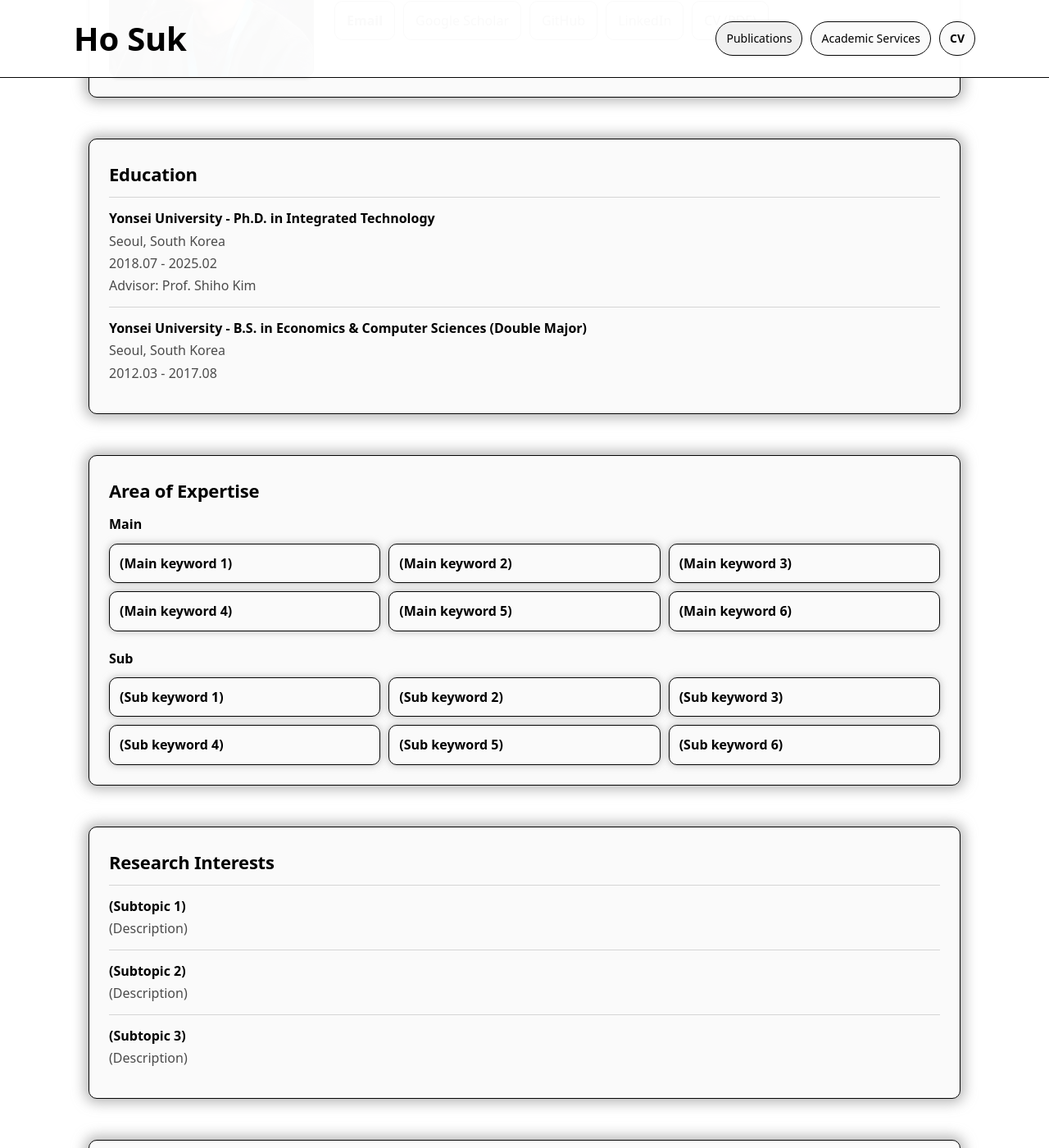
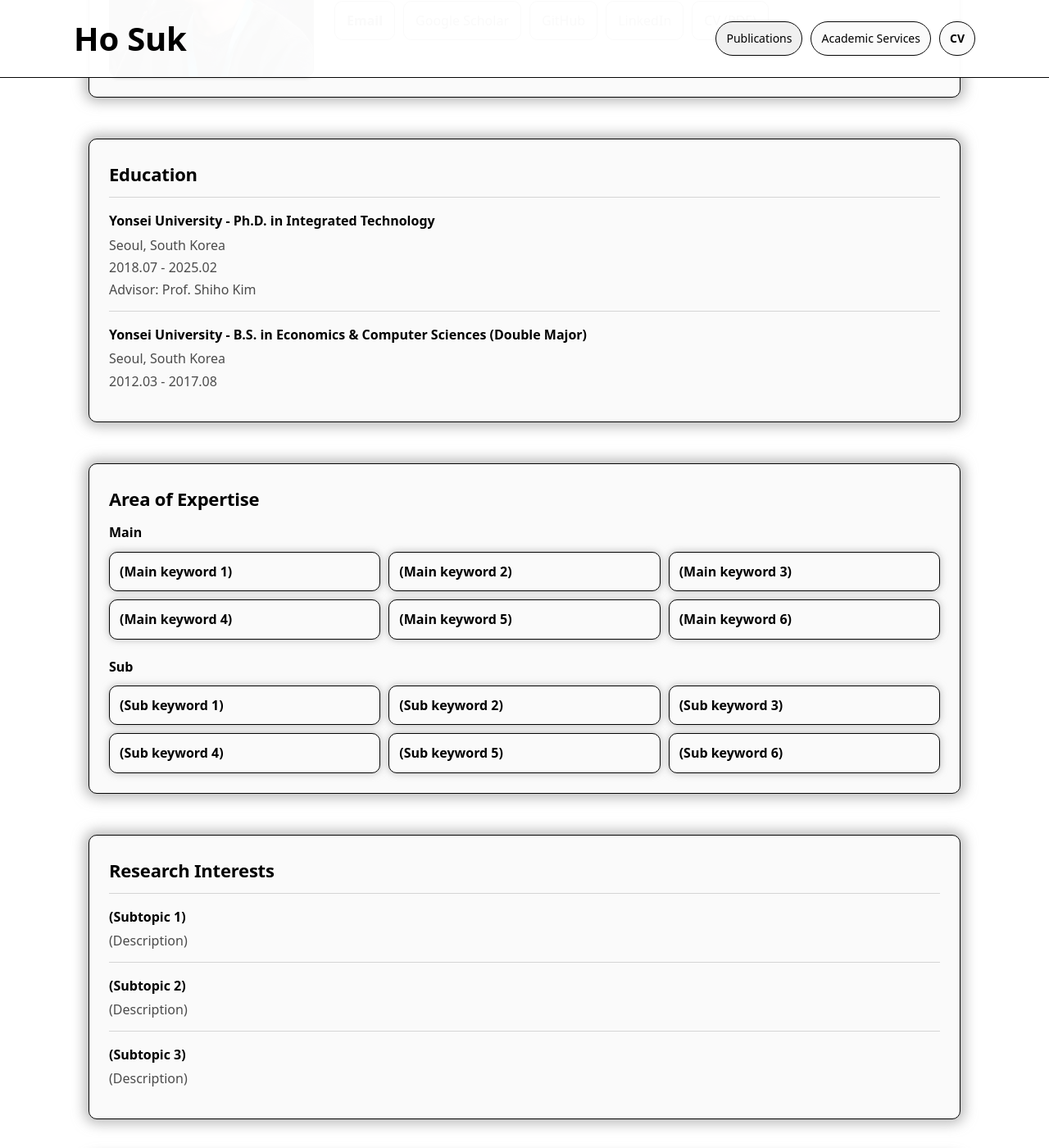
Before and after one commit to ho-suk-93/ho-suk-93.github.io, a Jekyll site: the page built from index.md, in a window 1280 px wide and 1400 px high, scrolled down 350 px. Shown: the whole window at 82% size. Built offline with Jekyll 4.4.1, drawn with Linux system fonts in a browser that asks for light colours.

Commit message:
Update style.scss

```diff
--- a/assets/css/style.scss
+++ b/assets/css/style.scss
@@ -221,7 +221,7 @@ a:hover{ text-decoration:underline; }
   padding-top:0;
 }
 .item-title{
-  margin:0;
+  margin: 3px 0;
   font-weight: 900;
 }
 .item-desc{
```
